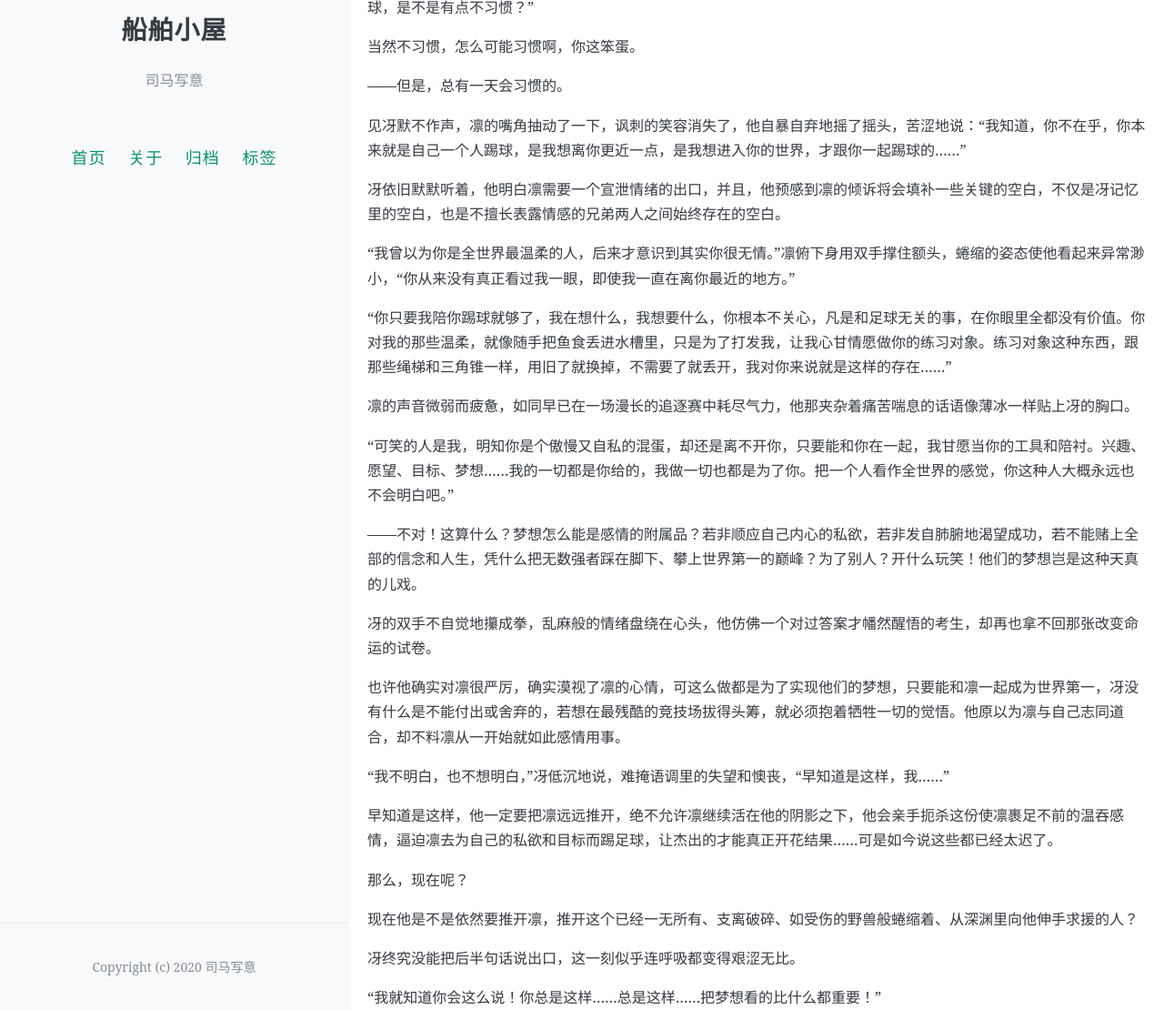
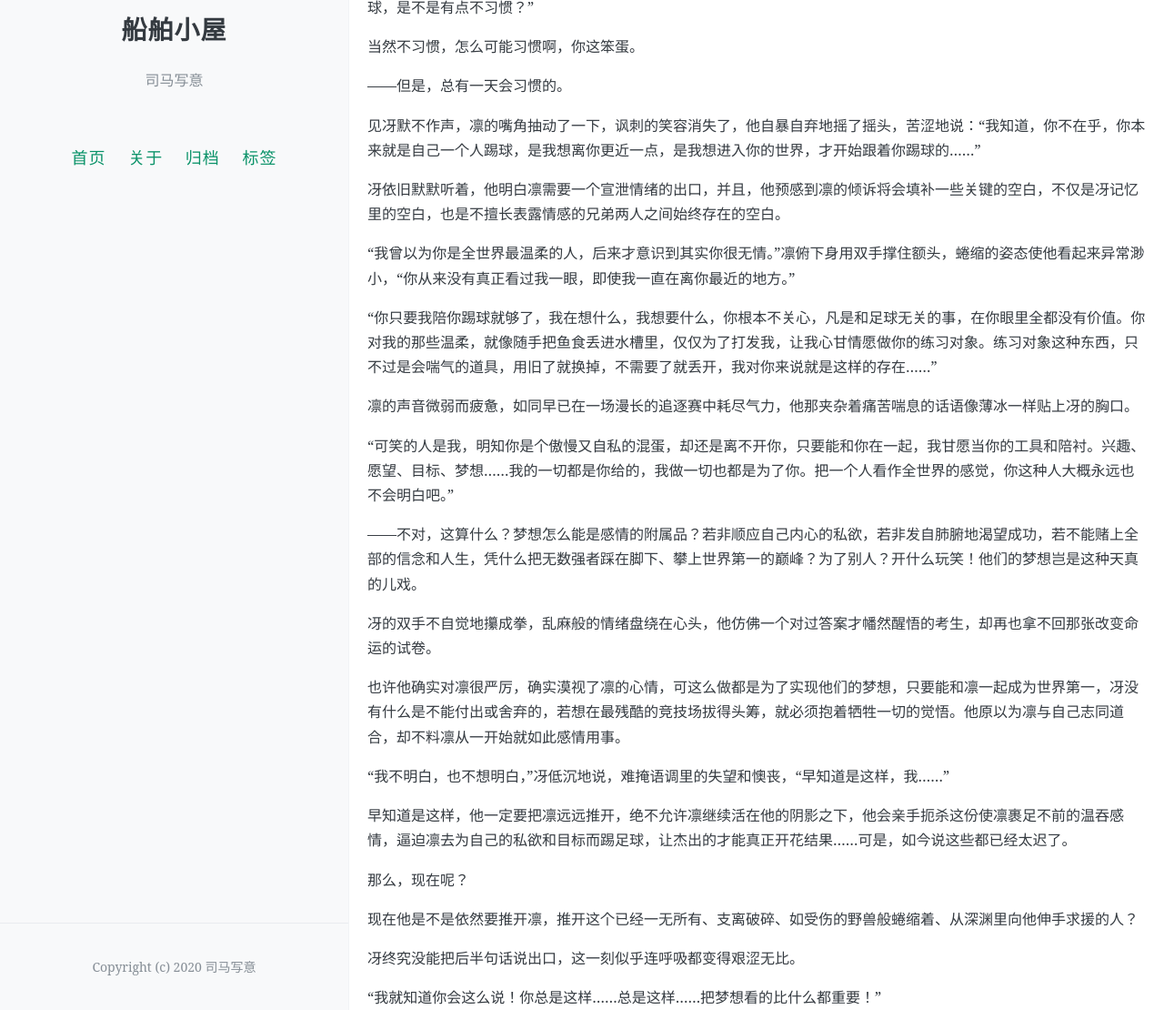
Before and after one commit to ligeiali13/blog, a Jekyll site: the page built from _posts/2021-12-11-river-of-gold.md, in a window 1280 px wide and 1400 px high, scrolled down 9257 px. Shown: the part 290-1400 px from the top of the window at 91% size. Built offline with Jekyll 4.4.1, drawn with Linux system fonts in a browser that asks for light colours; comment, search, counter and statistics services are not loaded; some of the changed text lies outside the part shown.

Commit message:
Update 2021-12-11-river-of-gold.md

```diff
--- a/_posts/2021-12-11-river-of-gold.md
+++ b/_posts/2021-12-11-river-of-gold.md
@@ -298,25 +298,25 @@ comments: true
 
 像要抓住一缕即将随风而逝的幽魂，冴不由自主地走向凛，后者有些迷惘地转过头，眼中猝然闪过毫无防备的脆弱与彷徨，又迅速被恨意的锋芒武装起来。
 
-“一个人踢球的感觉怎么样，混账大哥？”凛嘲弄地勾起嘴角，嗓音却带着微不可察的轻颤，“没有我接住你那些刁钻的传球，是不是有点不习惯？”
+“一个人踢球的感觉怎么样，混账大哥？”凛嘲弄地勾起嘴角，嗓音却带着不易察觉的轻颤，“没有我接住你那些刁钻的传球，是不是有点不习惯？”
 
 当然不习惯，怎么可能习惯啊，你这笨蛋。
 
 ——但是，总有一天会习惯的。
 
-见冴默不作声，凛的嘴角抽动了一下，讽刺的笑容消失了，他自暴自弃地摇了摇头，苦涩地说：“我知道，你不在乎，你本来就是自己一个人踢球，是我想离你更近一点，是我想进入你的世界，才跟你一起踢球的……”
+见冴默不作声，凛的嘴角抽动了一下，讽刺的笑容消失了，他自暴自弃地摇了摇头，苦涩地说：“我知道，你不在乎，你本来就是自己一个人踢球，是我想离你更近一点，是我想进入你的世界，才开始跟着你踢球的……”
 
 冴依旧默默听着，他明白凛需要一个宣泄情绪的出口，并且，他预感到凛的倾诉将会填补一些关键的空白，不仅是冴记忆里的空白，也是不擅长表露情感的兄弟两人之间始终存在的空白。
 
 “我曾以为你是全世界最温柔的人，后来才意识到其实你很无情。”凛俯下身用双手撑住额头，蜷缩的姿态使他看起来异常渺小，“你从来没有真正看过我一眼，即使我一直在离你最近的地方。”
 
-“你只要我陪你踢球就够了，我在想什么，我想要什么，你根本不关心，凡是和足球无关的事，在你眼里全都没有价值。你对我的那些温柔，就像随手把鱼食丢进水槽里，只是为了打发我，让我心甘情愿做你的练习对象。练习对象这种东西，跟那些绳梯和三角锥一样，用旧了就换掉，不需要了就丢开，我对你来说就是这样的存在……”
+“你只要我陪你踢球就够了，我在想什么，我想要什么，你根本不关心，凡是和足球无关的事，在你眼里全都没有价值。你对我的那些温柔，就像随手把鱼食丢进水槽里，仅仅为了打发我，让我心甘情愿做你的练习对象。练习对象这种东西，只不过是会喘气的道具，用旧了就换掉，不需要了就丢开，我对你来说就是这样的存在……”
 
 凛的声音微弱而疲惫，如同早已在一场漫长的追逐赛中耗尽气力，他那夹杂着痛苦喘息的话语像薄冰一样贴上冴的胸口。
 
 “可笑的人是我，明知你是个傲慢又自私的混蛋，却还是离不开你，只要能和你在一起，我甘愿当你的工具和陪衬。兴趣、愿望、目标、梦想……我的一切都是你给的，我做一切也都是为了你。把一个人看作全世界的感觉，你这种人大概永远也不会明白吧。”
 
-——不对！这算什么？梦想怎么能是感情的附属品？若非顺应自己内心的私欲，若非发自肺腑地渴望成功，若不能赌上全部的信念和人生，凭什么把无数强者踩在脚下、攀上世界第一的巅峰？为了别人？开什么玩笑！他们的梦想岂是这种天真的儿戏。
+——不对，这算什么？梦想怎么能是感情的附属品？若非顺应自己内心的私欲，若非发自肺腑地渴望成功，若不能赌上全部的信念和人生，凭什么把无数强者踩在脚下、攀上世界第一的巅峰？为了别人？开什么玩笑！他们的梦想岂是这种天真的儿戏。
 
 冴的双手不自觉地攥成拳，乱麻般的情绪盘绕在心头，他仿佛一个对过答案才幡然醒悟的考生，却再也拿不回那张改变命运的试卷。
 
@@ -324,7 +324,7 @@ comments: true
 
 “我不明白，也不想明白，”冴低沉地说，难掩语调里的失望和懊丧，“早知道是这样，我……”
 
-早知道是这样，他一定要把凛远远推开，绝不允许凛继续活在他的阴影之下，他会亲手扼杀这份使凛裹足不前的温吞感情，逼迫凛去为自己的私欲和目标而踢足球，让杰出的才能真正开花结果……可是如今说这些都已经太迟了。
+早知道是这样，他一定要把凛远远推开，绝不允许凛继续活在他的阴影之下，他会亲手扼杀这份使凛裹足不前的温吞感情，逼迫凛去为自己的私欲和目标而踢足球，让杰出的才能真正开花结果……可是，如今说这些都已经太迟了。
 
 那么，现在呢？
 
```
Also changed, not shown: other parts of _posts/2021-12-11-river-of-gold.md (+2 -2 lines).
